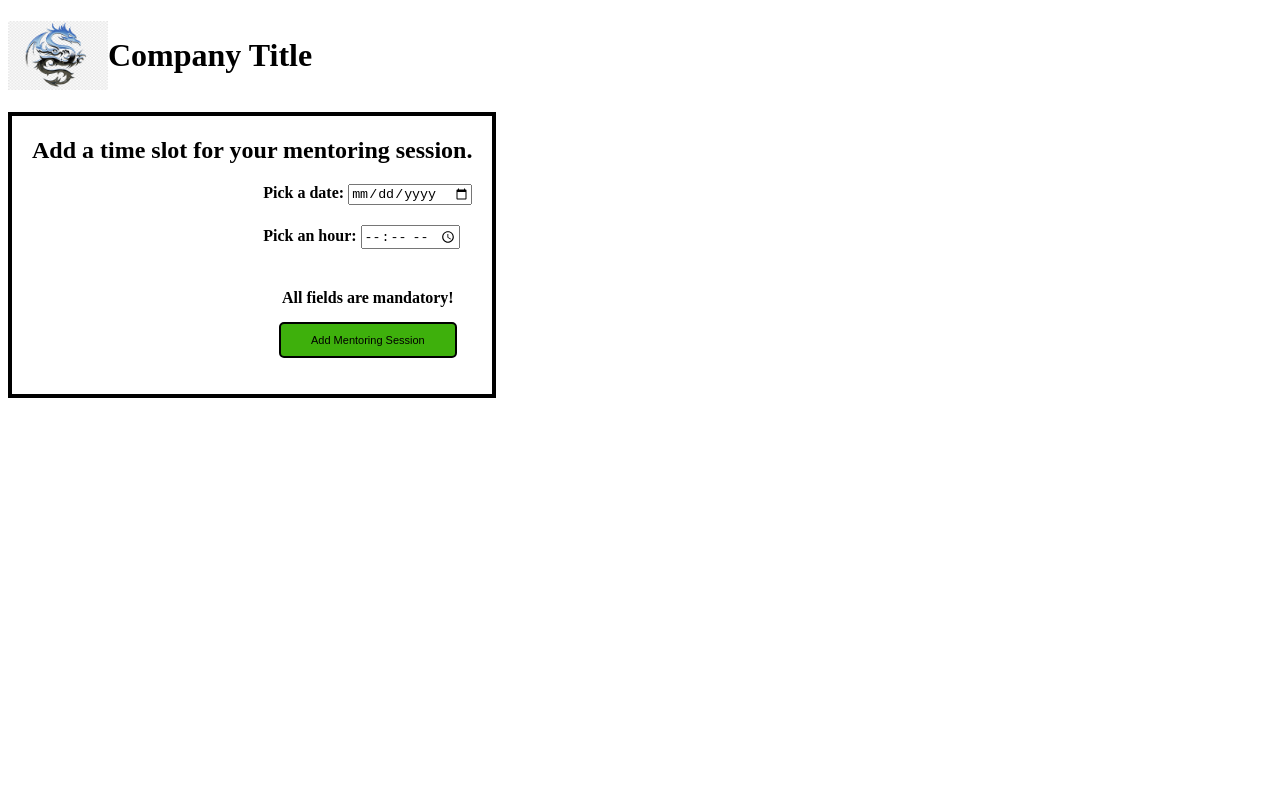
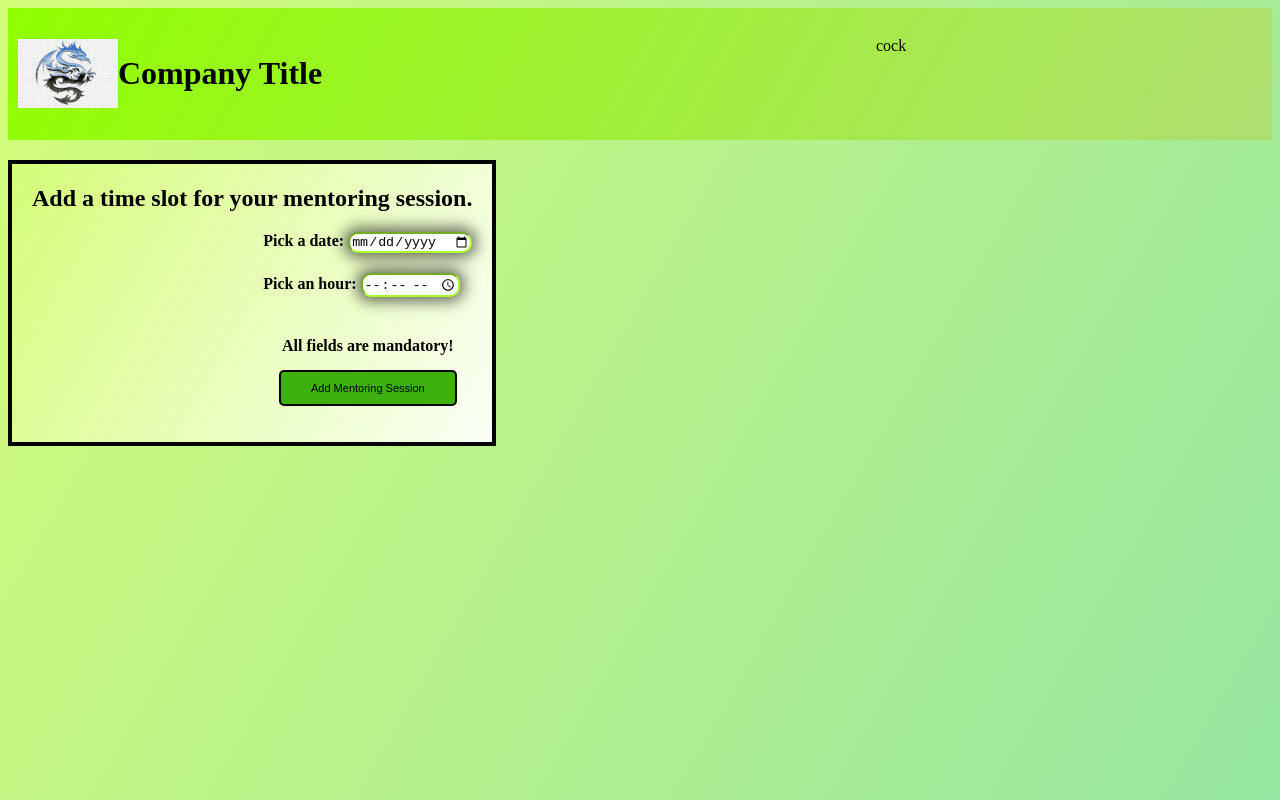
Before and after one commit to RaduDanBurchel/WebProject, a plain HTML site: page WebProject-main/HTML Files/mentorMain.html in a window 1280 px wide. Drawn offline with Linux system fonts and the light colour scheme.

Commit message:
CSS grid

```diff
--- a/WebProject-main/HTML Files/CSS Files/mentor_style.css
+++ b/WebProject-main/HTML Files/CSS Files/mentor_style.css
@@ -6,6 +6,28 @@
     justify-content: space-between;
 }
 
-.flexContainerMenu{
-    display: flex;
+.grid{
+    display: grid;
+    display: grid;
+    grid-template-columns: auto auto auto;
+    gap: 10px;
+    background-image: linear-gradient(120deg, #91ff00 0%, #afde71 100%);
+    padding: 10px;
 }
+
+.item1 {
+    grid-column-start: 1;
+    grid-column-end: 3;
+}
+
+.item2 {
+    grid-column-start: 4;
+    grid-column-end: 6;
+    margin-top: 5%;
+}
+
+.styleDate{
+    border-radius:10px;
+    border-color: greenyellow;
+    box-shadow:0 0 15px 4px rgba(0, 0, 0, 0.614);
+}
--- a/WebProject-main/HTML Files/mentorMain.html
+++ b/WebProject-main/HTML Files/mentorMain.html
@@ -2,12 +2,19 @@
 <link rel="stylesheet" href="CSS Files\mentee_style.css">
 <link rel="stylesheet" href="CSS Files\login_style.css">
 <link rel="stylesheet" href="CSS Files\mentor_style.css">
-<h1 div class="center_container">
-    <img src="Photos\EPIC DRAGON.png" class="img_style">
-    Company Title
-</h1>
 
-<div class = "left1">
+
+<body class=dragonBackground>
+
+<div class="grid">
+    <h1 div class="center_container item1">
+        <img src="Photos\EPIC DRAGON.png" class="img_style">
+        Company Title
+    </h1>
+    <div class="item2">cock</div>
+</div>
+
+<div class = "left1 loginBackround">
     <h4>
 
         <div class=""><h2> Add a time slot for your mentoring session. </h2></div>
@@ -15,13 +22,14 @@
     <div class="container">
      <form action="">
       <div class="flexContainer">
-        <div> Pick a date:  <input type = "date" name = "date" required> </div>
-        <div> Pick an hour:  <input type = "time" name = "time" required> </div>
+        <div> Pick a date:  <input type = "date" name = "date" class="styleDate" required> </div>
+        <div> Pick an hour:  <input type = "time" name = "time" class="styleDate" required> </div>
       </div>
         All fields are mandatory!
-      <div class="spacing roundCorners"> <input type="submit" value="Add Mentoring Session" class="button1 roundCorners"> </input> </div>
+      <div class="spacing roundCorners sha"> <input type="submit" value="Add Mentoring Session" class="button1 roundCorners"> </input> </div>
 
       </form>
     </div>
     </h4>
 </div>
+</body>
```
Also changed, not shown: WebProject-main/HTML Files/mentorSignUp.html (+1 -1 lines).
